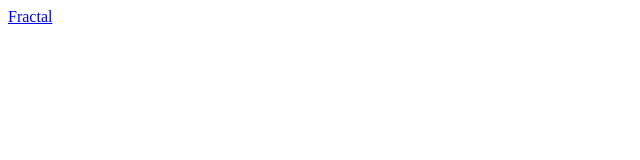
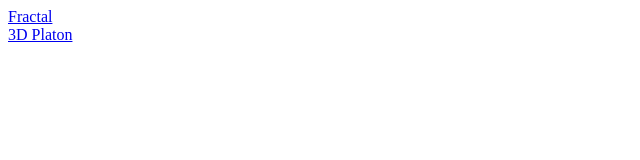
Before and after one commit to vsndrg/vsndrg.github.io, a plain HTML site: page index.html in a window 1280 px wide. Shown: the full height of the page, 0-640 px from the left. Drawn offline with Linux system fonts and the light colour scheme.

Commit message:
Update index.html

```diff
--- a/index.html
+++ b/index.html
@@ -4,5 +4,6 @@
     <title>ED2</title>
 </head>
 <body>
-  <a href="task-1/index.html">Fractal</a>
+  <a href="task-1/index.html">Fractal</a> <br/>
+  <a href="task-2/index.html">3D Platon</a>
 </body>
```
